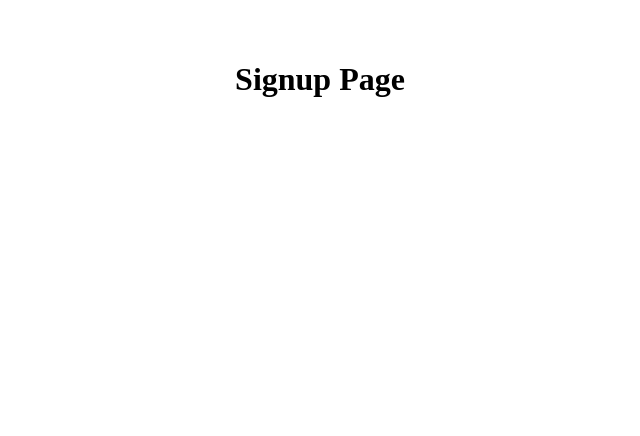
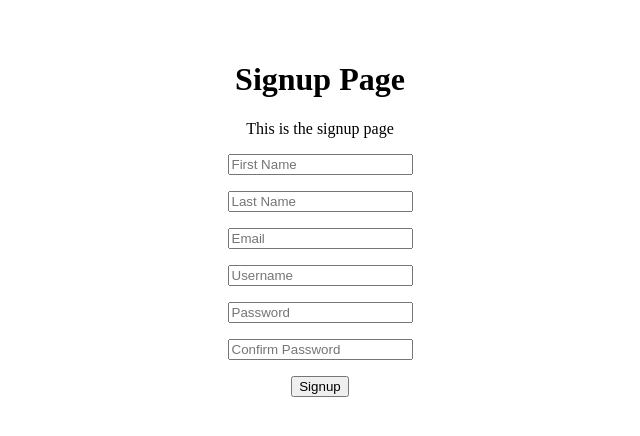
Before and after one commit to Ayoroq/runclub-frontend, a React (Vite) app: page /signup in a window 1280 px wide. Shown: the top 436 px of the page, without its empty margins (320-960 px from the left). Built offline with nearby package versions, Linux system fonts and the light colour scheme.

Commit message:
feat: implement signup form with validation and data handling

```diff
--- a/src/pages/Signup.jsx
+++ b/src/pages/Signup.jsx
@@ -1,3 +1,43 @@
 export default function Signup() {
-    return <h1>Signup Page</h1>
+    const handleFormSubmit = (e) => {
+        e.preventDefault();
+        const formData = new FormData(e.target);
+        const data = Object.fromEntries(formData);
+        console.log(data);
+    }
+    return (
+        <main>
+            <h1>Signup Page</h1>
+            <p>This is the signup page</p>
+            <form action="" onSubmit={handleFormSubmit}>
+                <p>
+                    <label htmlFor="firstName"></label>
+                    <input type="text" name="firstName" id="firstName" placeholder="First Name" required />
+                </p>
+                <p>
+                    <label htmlFor="lastName"></label>
+                    <input type="text" name="lastName" id="lastName" placeholder="Last Name" required />
+                </p>
+                <p>
+                    <label htmlFor="email"></label>
+                    <input type="email" name="email" id="email" placeholder="Email" required />
+                </p>
+                <p>
+                    <label htmlFor="username"></label>
+                    <input type="text" name="username" id="username" placeholder="Username" required />
+                </p>
+                <p>
+                    <label htmlFor="password"></label>
+                    <input type="password" name="password" id="password" placeholder="Password" required />
+                </p>
+                <p>
+                    <label htmlFor="confirmPassword"></label>
+                    <input type="password" name="confirmPassword" id="confirmPassword" placeholder="Confirm Password" required />
+                </p>
+                <p>
+                    <button type="submit">Signup</button>
+                </p>
+            </form>
+        </main>
+    )
 }
```
